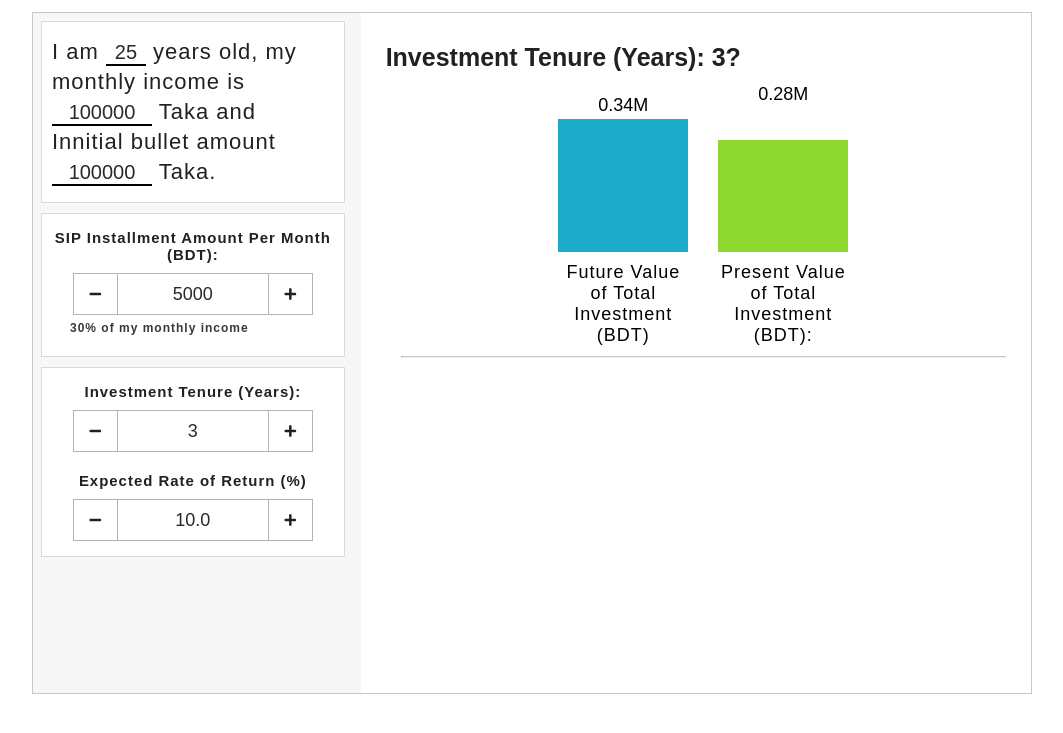
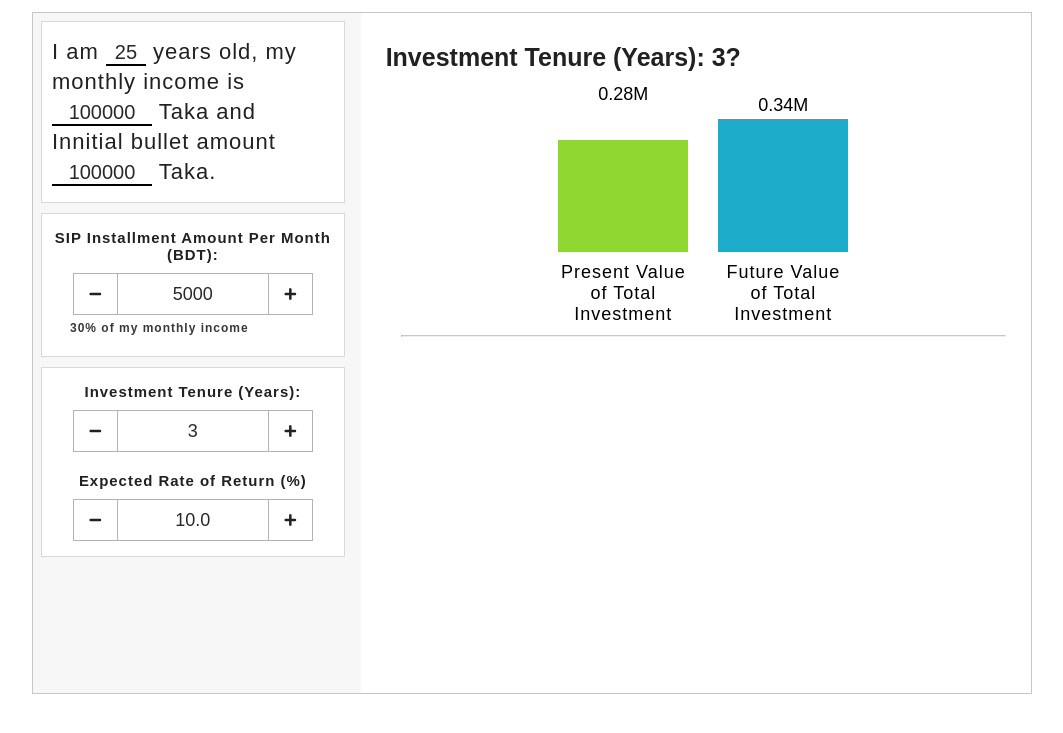
Before and after one commit to salmannoushad/sipCalculator, a plain HTML site: page index.html in a window 1280 px wide. Shown: the part 45-778 px from the top of the page, without its empty margins (108-1171 px from the left). Drawn offline with Linux system fonts and the light colour scheme; a web font is replaced by a local one.

Commit message:
bar changed

```diff
--- a/index.html
+++ b/index.html
@@ -182,6 +182,14 @@
             <!-- This div has all bar element -->
             <div class="haveNeed">
               <!-- You will have bar -->
+              <div class="need">
+                <div class="need-bar">
+                  <div class="need-amount">0.28M</div>
+
+                  <div class="sub-need-bar"></div>
+                </div>
+                <p>Present Value of Total Investment</p>
+              </div>
               <div class="have">
                 <!-- Main Bar -->
                 <div class="have-bar">
@@ -190,17 +198,9 @@
                   <!-- Sub bar -->
                   <div class="sub-have-bar"></div>
                 </div>
-                <p>Future Value of Total Investment (BDT)</p>
+                <p>Future Value of Total Investment</p>
               </div>
               <!-- You will need bar -->
-              <div class="need">
-                <div class="need-bar">
-                  <div class="need-amount">0.28M</div>
-
-                  <div class="sub-need-bar"></div>
-                </div>
-                <p>Present Value of Total Investment (BDT):</p>
-              </div>
             </div>
             <hr />
           </div>
```
